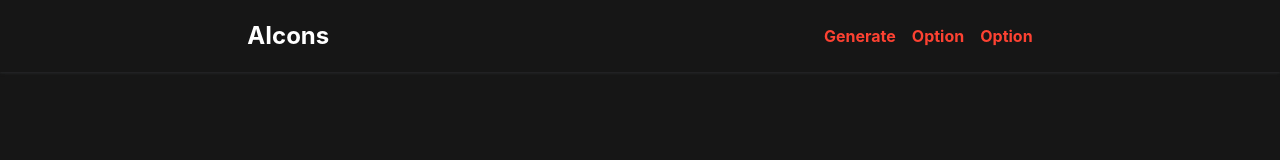
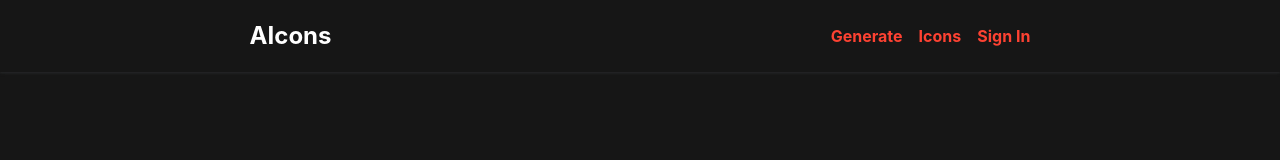
Before and after one commit to zac-march/ai-icons, a React (Create React App) app: page / in a window 1280 px wide. Shown: the top 160 px of the page. Built offline with nearby package versions, Linux system fonts and the light colour scheme.

Commit message:
Use routing

```diff
--- a/src/sections/Nav/Nav.tsx
+++ b/src/sections/Nav/Nav.tsx
@@ -5,17 +5,19 @@ function Nav() {
   return (
     <nav className={style.container}>
       <div>
-        <h1>AIcons</h1>
+        <h1>
+          <a href="./">AIcons</a>
+        </h1>
       </div>
       <ul className={style.navItems}>
         <li>
-          <a href="#">Generate</a>
+          <a href="./generate">Generate</a>
         </li>
         <li>
-          <a href="#">Option</a>
+          <a href="#">Icons</a>
         </li>
         <li>
-          <a href="#">Option</a>
+          <a href="#">Sign In</a>
         </li>
       </ul>
     </nav>
```
